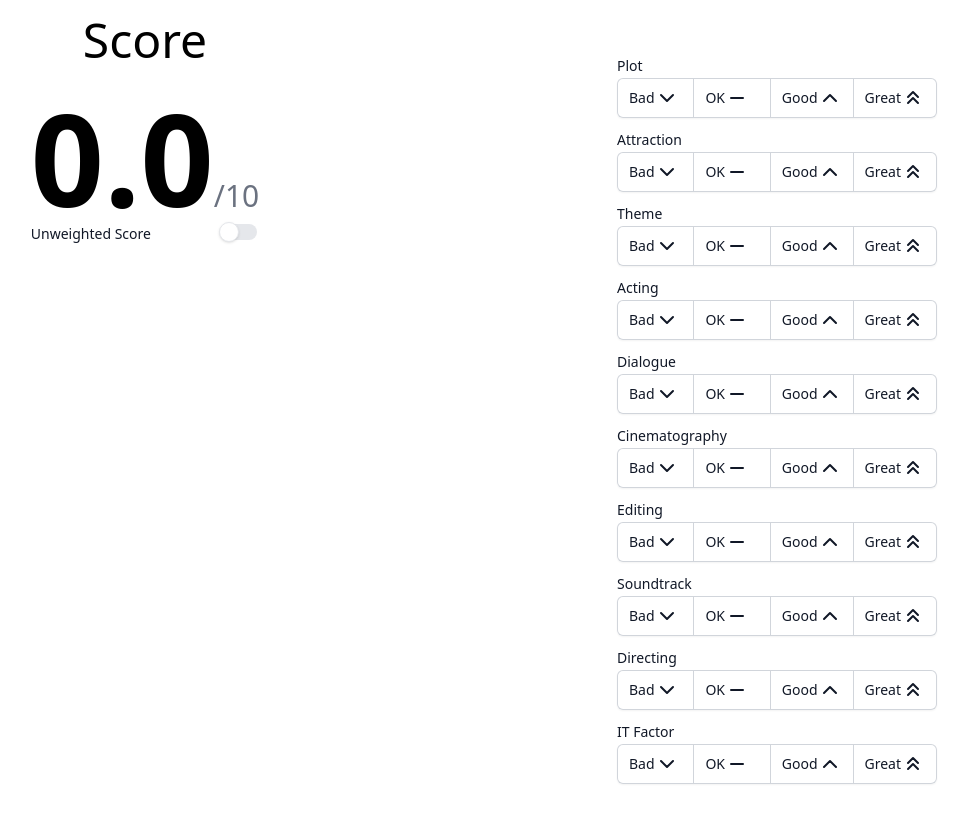
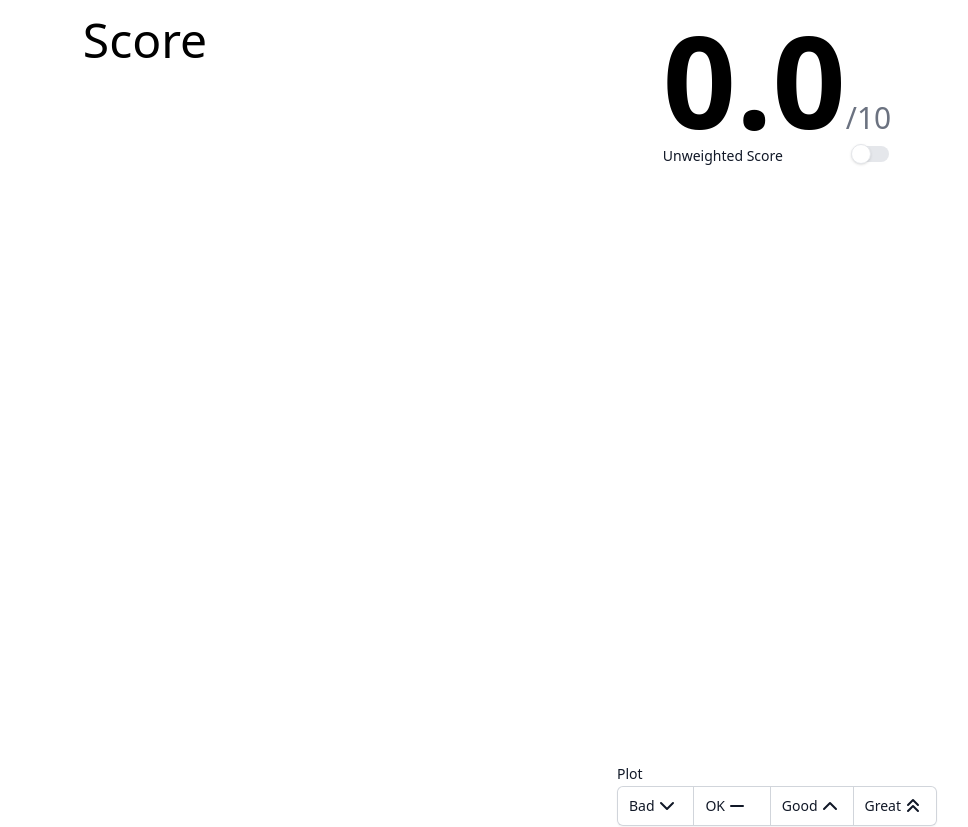
Before and after one commit to TheNewLad/cinema-rating-demo, a React (Vite) app: page / in a window 1280 px wide. Shown: the top 827 px of the page, without its empty margins (179-1147 px from the left). Before the commit the page ends 800 px from the top, so only its background shows below. Built offline with nearby package versions, Linux system fonts and the light colour scheme.

Commit message:
feat: make score sticky on smaller screens

```diff
--- a/src/App.tsx
+++ b/src/App.tsx
@@ -66,11 +66,13 @@ function App() {
   } = useRatings();
 
   return (
-    <main className="grid max-h-fit min-h-full gap-4 p-4 md:grid-cols-2">
-      <section className="mb-10 flex flex-col items-center justify-start gap-2.5 md:mb-0">
+    <main className="flex max-h-fit min-h-full grid-rows-4 flex-col gap-4 p-4 md:grid md:grid-cols-2">
+      <section className="flex max-h-fit justify-center">
         <h1 className="mb-5 text-5xl">Score</h1>
-        <div className="mb-10 md:mb-0">
-          <p className="mb-auto">
+      </section>
+      <section className="sticky top-0 z-50 flex justify-center bg-white">
+        <div className="max-w-64">
+          <p>
             <span className="text-9xl font-bold">{score.toFixed(1)}</span>
             <span className="text-3xl font-normal text-gray-500">
               /{Rating.GREAT}
@@ -111,7 +113,8 @@ function App() {
             </Switch>
           </Field>
         </div>
-        <div className="mt-auto flex flex-col justify-between">
+      </section>
+      <section className="flex flex-col items-center gap-2.5 md:mb-0">
         <h3
           className={classNames(
             useWeightedScore ? "mb-2 block w-80 text-lg" : "hidden",
@@ -139,14 +142,11 @@ function App() {
                 name={id}
                 type="number"
                 defaultValue={weights[id]}
-                  onChange={(e) =>
-                    setCategoryWeight(id, e.target.valueAsNumber)
-                  }
+                onChange={(e) => setCategoryWeight(id, e.target.valueAsNumber)}
               />
             </span>
           ))}
         </Field>
-        </div>
       </section>
       <section className="flex flex-col items-center gap-2.5 pb-2.5 md:h-full md:justify-end md:pb-0">
         <h3
```
Lines whose indentation alone changed are shown as unchanged.
